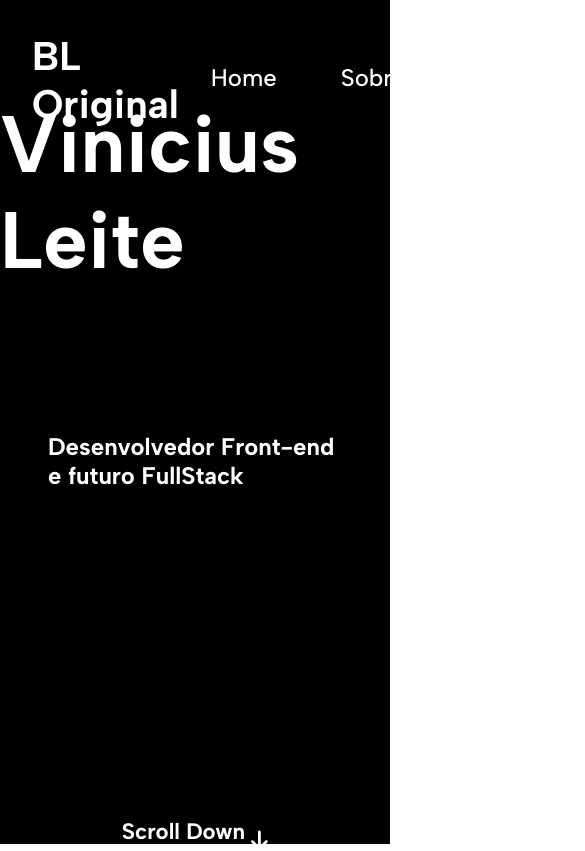
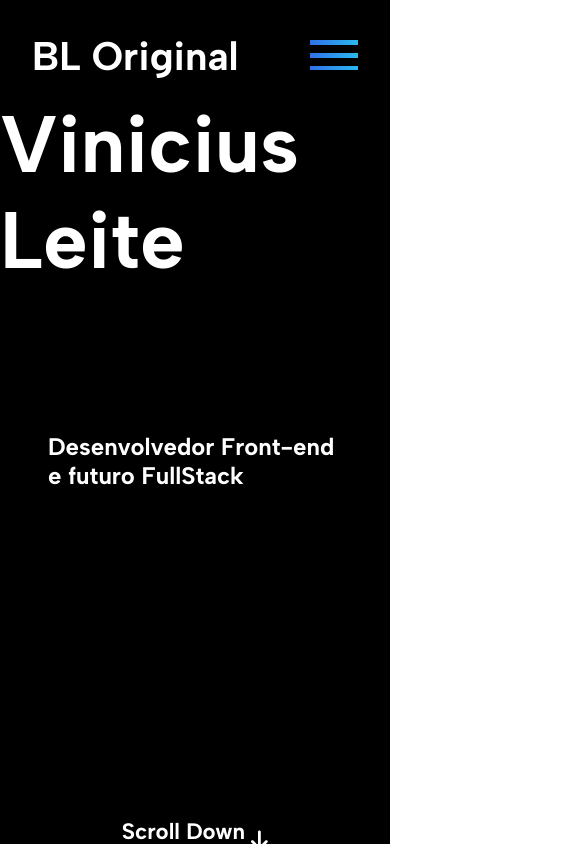
Before and after one commit to Vinicius-B-Leite/portfolio, a React (Create React App) app: page / in a window 390 px wide. Shown: the top 851 px of the page, 585 px wide, since content can reach past the window. Built offline with nearby package versions, Linux system fonts and the light colour scheme.

Commit message:
navbar responsiva

```diff
--- a/src/componentes/navbar/estilos.scss
+++ b/src/componentes/navbar/estilos.scss
@@ -1,46 +1,49 @@
 @import "../cores/estilo.scss";
 
 
-header{
+header {
     display: flex;
     justify-content: space-between;
     align-items: center;
     padding: 2rem;
-    h1{
+    transition: .5s;
+
+    h1 {
         font-size: 2.5rem;
         color: $branco;
     }
-    nav{
-        .menu-hamburg{
-            display: flex;
-            flex-direction: column;
-            justify-content: space-between;
-            height: 2rem;
-            cursor: pointer;
+
+    nav {
+        .menu-hamburg {
             display: none;
+
             .um,
             .dois,
-            .tres{
+            .tres {
                 width: 3rem;
                 height: .3rem;
-                background-color: $branco;
-            }
-            .menu-hamburg.on{
-                display: block;
+                background: linear-gradient(90deg, $azul, $azul-claro);
+                margin-top: .5rem;
+                transition: .5s;
+
             }
         }
-        }
-        ul{
+
+        ul {
             display: flex;
             list-style: none;
-            li{
+
+
+            li {
                 padding: 0 2rem;
-                a{
+
+                a {
                     font-size: 1.5rem;
                     font-weight: 500;
                     text-decoration: none;
                     color: $branco;
-                    &::after{
+
+                    &::after {
                         content: "";
                         display: block;
                         width: 0;
@@ -49,7 +52,8 @@ header{
                         border-radius: 2rem;
                         transition: width .3s;
                     }
-                    &:hover::after{
+
+                    &:hover::after {
                         width: 100%;
                         transition: width .3s;
                     }
@@ -57,3 +61,69 @@ header{
             }
         }
     }
+
+    @media screen and (max-width: 978px) {
+
+        nav {
+            ul {
+                display: none;
+                transition: all .5s;
+
+            }
+
+            .menu-hamburg {
+                display: block;
+                position: absolute;
+                top: 2rem;
+                right: 2rem;
+                z-index: 2;
+
+            }
+        }
+
+
+
+        nav#mostrar {
+            background-color: black;
+            position: absolute;
+            top: 0;
+            left: 0;
+            width: 100%;
+            height: 100vh;
+            z-index: 11;
+            display: flex;
+            justify-content: center;
+            align-items: center;
+            transition: .5s;
+
+            ul {
+                display: block;
+                transition: all .5s;
+
+                li {
+                    text-align: center;
+                    padding: 1rem 0;
+                }
+            }
+            .menu-hamburg{
+                .um {
+                    transform: rotate(40deg) translateX(.5rem) translateY(.3rem);
+                    transition: .5s;
+
+                }
+
+                .dois {
+                    opacity: 0;
+                    transition: .5s;
+
+                }
+
+                .tres {
+                    transform: rotate(-40deg) translateX(.7rem) translateY(-.7rem);
+                    transition: .5s;
+
+                }
+            }
+        }
+    }
+}
--- a/src/componentes/navbar/index.js
+++ b/src/componentes/navbar/index.js
@@ -1,17 +1,19 @@
-import React from 'react'
+import React, { useState } from 'react'
 import './estilos.scss'
 
 export default function NavBar(){
+    const [mostrar, setMostrar] = useState(false)
+
     return(
         <header>
             <h1> BL Original</h1>
-            <nav>
-                <div className='menu-hamburg on'>
+            <nav id={mostrar ? 'mostrar' : ''}>
+                <div className='menu-hamburg' onClick={() => setMostrar(!mostrar)}>
                     <div className='um'></div>
                     <div className='dois'></div>
                     <div className='tres'></div>
                 </div>
-                <ul>
+                <ul >
                     <li><a href="">Home</a></li>
                     <li><a href="">Sobre</a></li>
                     <li><a href="">Projetos</a></li>
```
